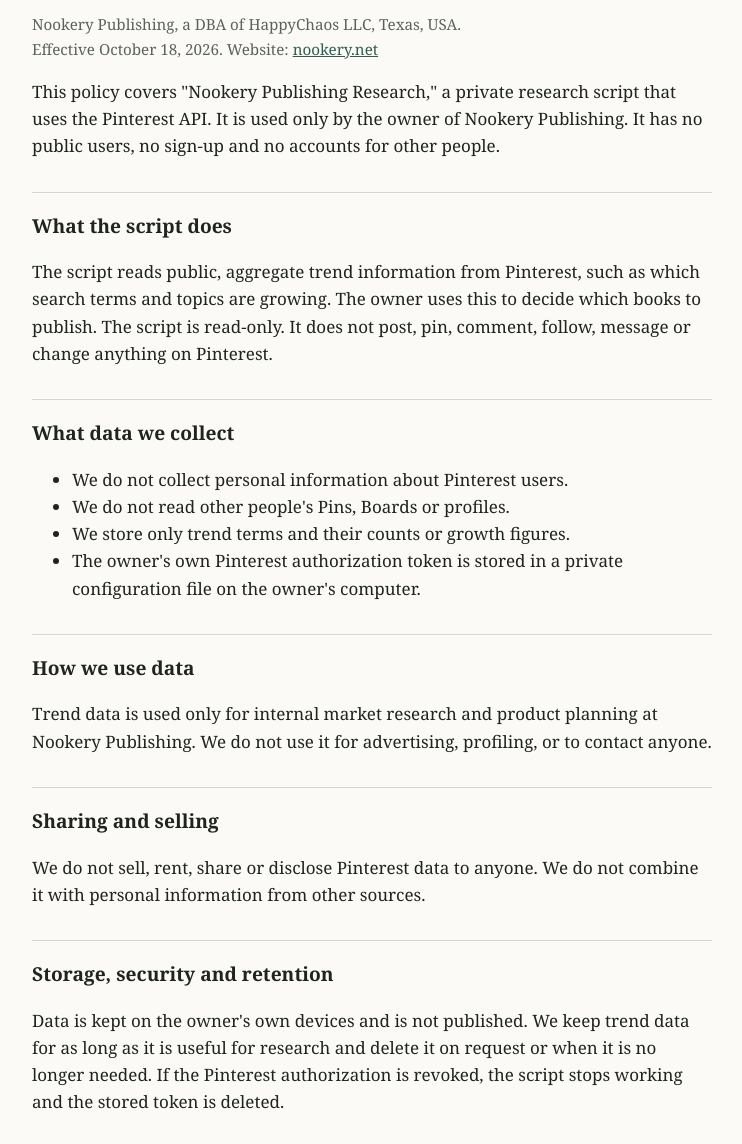
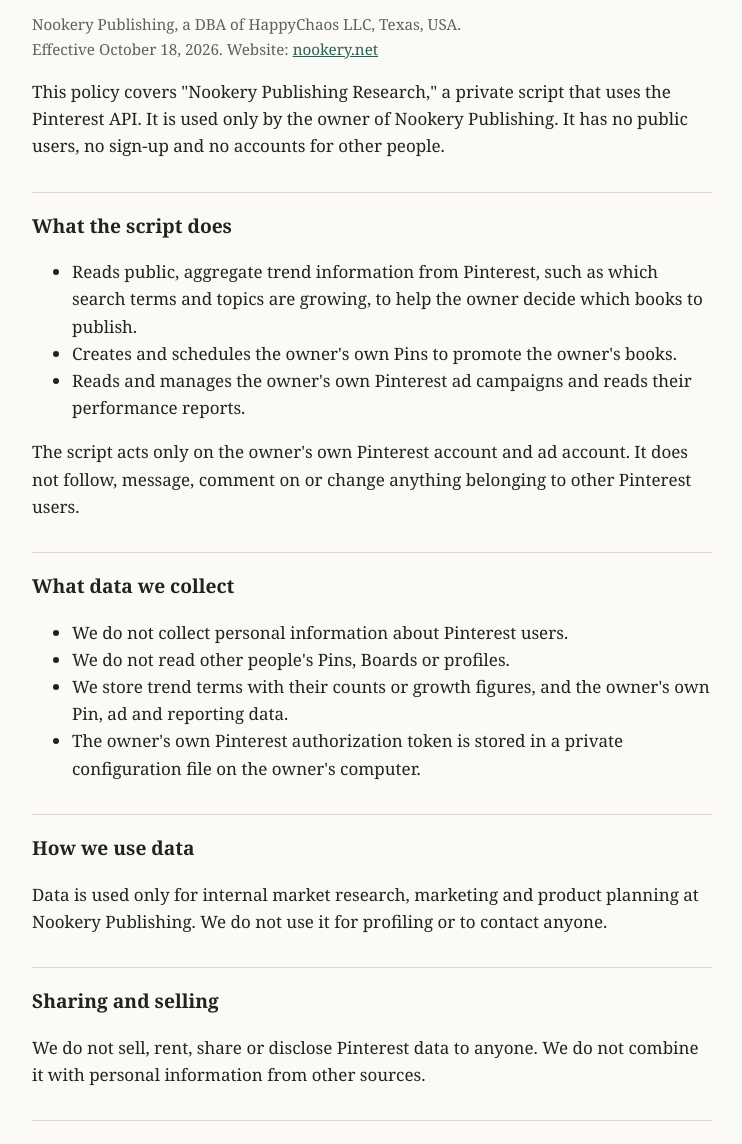
Before and after one commit to brodyos-dev/nookery-privacy, a plain HTML site: page index.html in a window 1280 px wide. Shown: the part 94-1238 px from the top of the page, without its empty margins (268-1010 px from the left). Drawn offline with Linux system fonts and the light colour scheme.

Commit message:
Revise privacy policy for clarity and accuracy
Updated privacy policy details regarding data usage and storage practices.

```diff
--- a/index.html
+++ b/index.html
@@ -3,17 +3,18 @@
 <style>body{font:17px/1.6 Georgia,serif;max-width:680px;margin:40px auto;padding:0 16px;color:#1f2421;background:#fbfaf7}h1{font-size:2rem;margin-bottom:6px}h2{font-size:1.2rem;margin-top:32px;border-top:1px solid #d9d6cc;padding-top:18px}.m{color:#5b625d;font-size:.95rem}a{color:#2f5d50}@media(prefers-color-scheme:dark){body{background:#161a18;color:#e8e6df}.m{color:#a4aaa4}a{color:#8cc5b3}h2{border-color:#2e3531}}</style></head><body>
 <h1>Nookery Privacy Policy</h1>
 <p class="m">Nookery Publishing, a DBA of HappyChaos LLC, Texas, USA.<br>Effective October 18, 2026. Website: <a href="https://nookery.net">nookery.net</a></p>
-<p>This policy covers "Nookery Publishing Research," a private research script that uses the Pinterest API. It is used only by the owner of Nookery Publishing. It has no public users, no sign-up and no accounts for other people.</p>
+<p>This policy covers "Nookery Publishing Research," a private script that uses the Pinterest API. It is used only by the owner of Nookery Publishing. It has no public users, no sign-up and no accounts for other people.</p>
 <h2>What the script does</h2>
-<p>The script reads public, aggregate trend information from Pinterest, such as which search terms and topics are growing. The owner uses this to decide which books to publish. The script is read-only. It does not post, pin, comment, follow, message or change anything on Pinterest.</p>
+<ul><li>Reads public, aggregate trend information from Pinterest, such as which search terms and topics are growing, to help the owner decide which books to publish.</li><li>Creates and schedules the owner's own Pins to promote the owner's books.</li><li>Reads and manages the owner's own Pinterest ad campaigns and reads their performance reports.</li></ul>
+<p>The script acts only on the owner's own Pinterest account and ad account. It does not follow, message, comment on or change anything belonging to other Pinterest users.</p>
 <h2>What data we collect</h2>
-<ul><li>We do not collect personal information about Pinterest users.</li><li>We do not read other people's Pins, Boards or profiles.</li><li>We store only trend terms and their counts or growth figures.</li><li>The owner's own Pinterest authorization token is stored in a private configuration file on the owner's computer.</li></ul>
+<ul><li>We do not collect personal information about Pinterest users.</li><li>We do not read other people's Pins, Boards or profiles.</li><li>We store trend terms with their counts or growth figures, and the owner's own Pin, ad and reporting data.</li><li>The owner's own Pinterest authorization token is stored in a private configuration file on the owner's computer.</li></ul>
 <h2>How we use data</h2>
-<p>Trend data is used only for internal market research and product planning at Nookery Publishing. We do not use it for advertising, profiling, or to contact anyone.</p>
+<p>Data is used only for internal market research, marketing and product planning at Nookery Publishing. We do not use it for profiling or to contact anyone.</p>
 <h2>Sharing and selling</h2>
 <p>We do not sell, rent, share or disclose Pinterest data to anyone. We do not combine it with personal information from other sources.</p>
 <h2>Storage, security and retention</h2>
-<p>Data is kept on the owner's own devices and is not published. We keep trend data for as long as it is useful for research and delete it on request or when it is no longer needed. If the Pinterest authorization is revoked, the script stops working and the stored token is deleted.</p>
+<p>Data is kept on the owner's own devices and is not published. We keep data for as long as it is useful for research and delete it on request or when it is no longer needed. If the Pinterest authorization is revoked, the script stops working and the stored token is deleted.</p>
 <h2>Children</h2>
 <p>The script does not collect information from anyone, including children.</p>
 <h2>Changes to this policy</h2>
```
